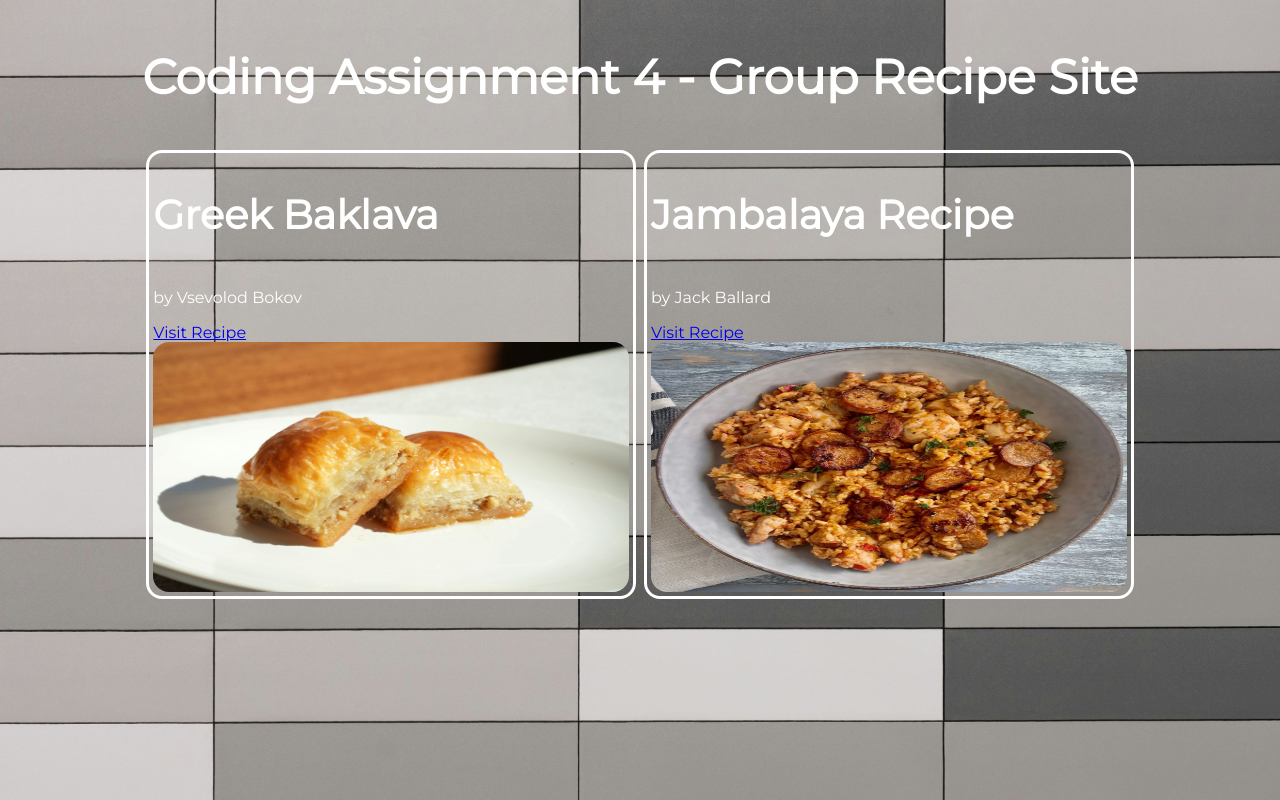
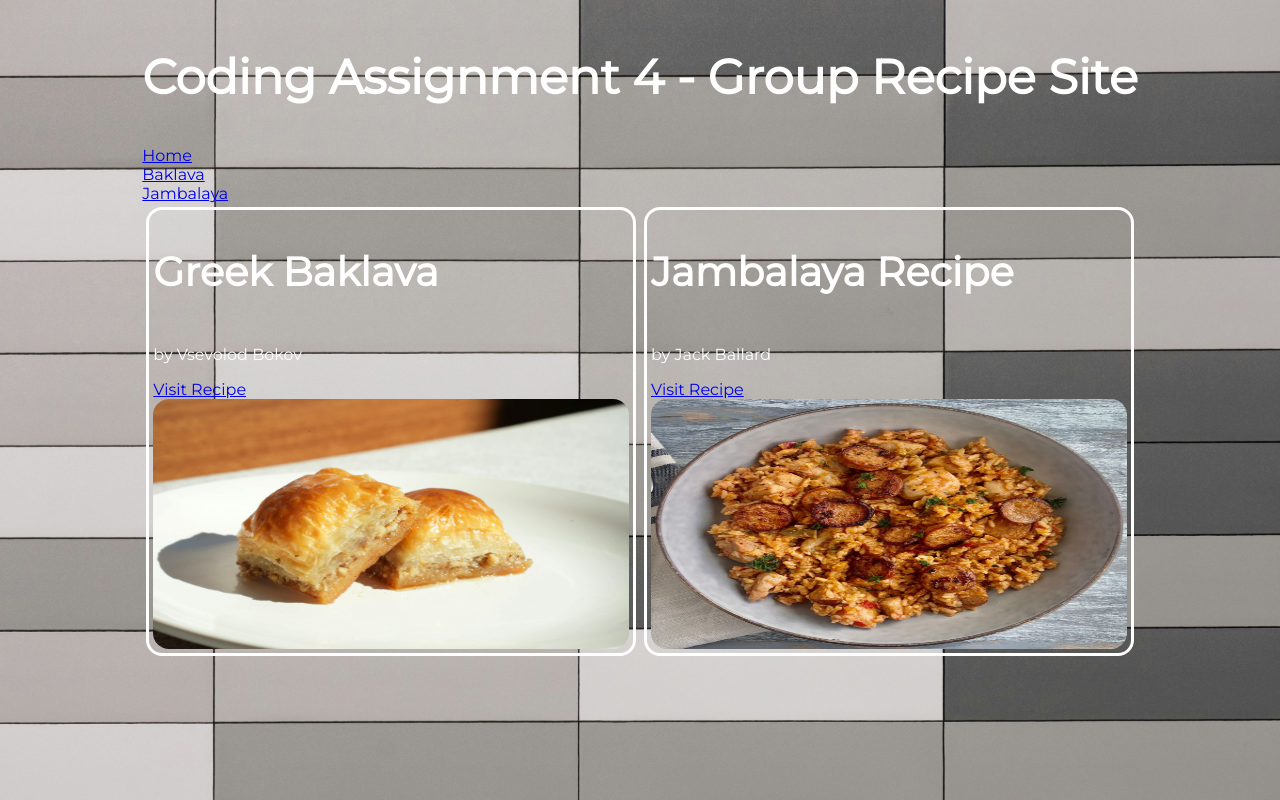
Before and after one commit to vsevolod-bokov/CodingAssignment4, a plain HTML site: page index.html in a window 1280 px wide. Shown: the top 800 px of the page. Drawn offline with Linux system fonts and the light colour scheme.

Commit message:
new nav menu

```diff
--- a/index.html
+++ b/index.html
@@ -13,6 +13,13 @@
     <section>
       <div class="container">
         <h1>Coding Assignment 4 - Group Recipe Site</h1>
+        <!-- new nav-->
+        <nav>
+            <div><a href="index.html">Home</a></div>
+            <div><a href="html/vsevolod-bokov-baklava-recipe.html">Baklava</a></div>
+            <div><a href="html/jackson-ballard-jambalaya-recipe.html">Jambalaya</a></div>
+        </nav>
+        <!-- end new nav -->
 
     <div class="grid">
 
```
